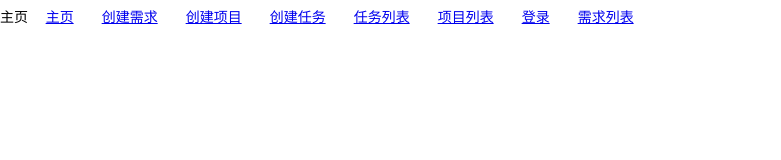
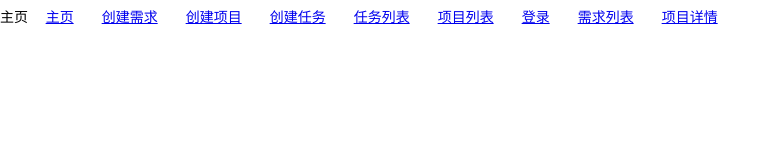
Before and after one commit to hammar991/work, a Vue app in the folder frontend/: page / in a window 1280 px wide. Shown: the top 160 px of the page, without its empty margins (0-781 px from the left). Built offline with nearby package versions, Linux system fonts and the light colour scheme; the HTML template or start-up script is replaced by a standard one.

Commit message:
前端 路由添加项目详情页

```diff
--- a/frontend/src/router/index.ts
+++ b/frontend/src/router/index.ts
@@ -7,6 +7,7 @@ import ListTaskView from '@/views/ListTaskView.vue'
 import LoginView from '@/views/LoginView.vue'
 import ListRequireView from '@/views/ListRequireView.vue'
 import ListProjectView from '@/views/ListProjectView.vue'
+import ProjectDetailView from '@/views/ProjectDetailView.vue'
 
 const routerMeta = [
   {
@@ -49,6 +50,12 @@ const routerMeta = [
     name: '需求列表',
     component: ListRequireView,
   },
+  {
+    path:'/project-detail/:keyword',
+    name:'项目详情',
+    component:ProjectDetailView,
+    props:true,
+  }
 ]
 
 const router = createRouter({
```
